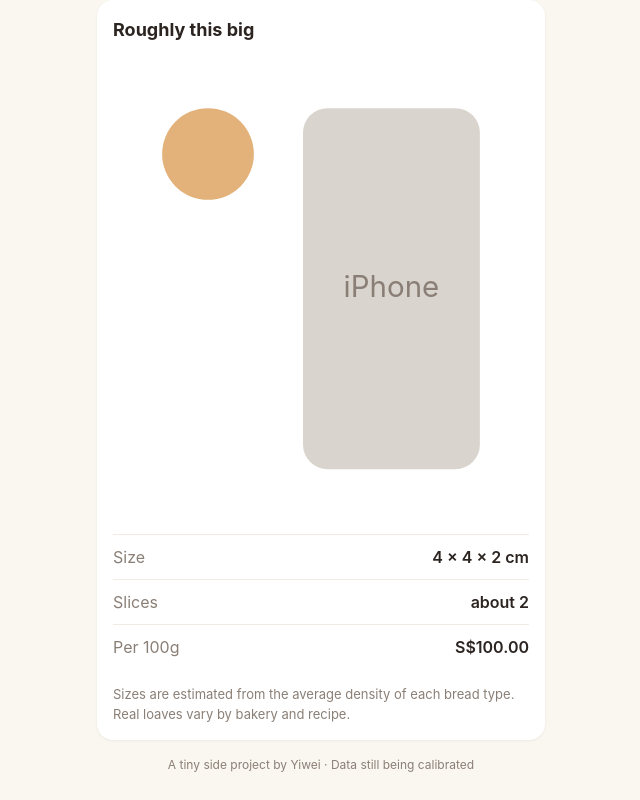
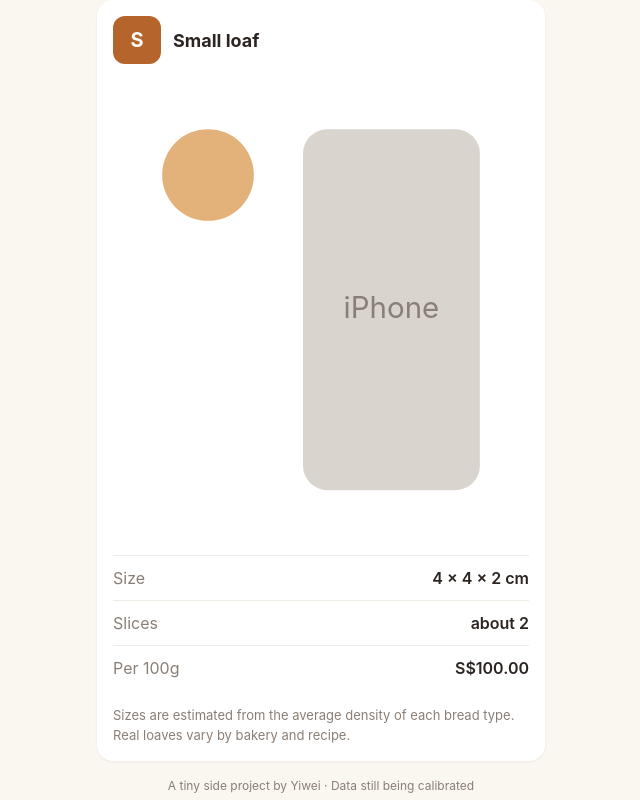
Before and after one commit to joycezhongg-learning/bread-size, a plain HTML site: page index.html in a window 1280 px wide. Both pictures are taken after typing "5", "5" into the empty fields and a click on the button "Show me the size". Shown: the part 516-1316 px from the top of the page, without its empty margins (319-959 px from the left). Drawn offline with Linux system fonts and the light colour scheme.

Commit message:
Show S/M/L/XL size badge in the result headline
Add sizeBand() to pick a sourdough's size category from its weight,
and show it as a badge + name in the result heading. Breads without
size bands keep the plain heading.

Co-Authored-By: Claude Opus 5.5 <noreply@anthropic.com>

```diff
--- a/app.js
+++ b/app.js
@@ -37,6 +37,15 @@ function estimate(bread, grams, price) {
   const slices = Math.max(1, Math.floor(size.length / SLICE_THICKNESS_CM));
   const pricePer100g = price > 0 ? (price / grams) * 100 : null;
   return { volume, size, slices, pricePer100g };
+}
+
+// Size category (S / M / L / XL) from the bread's sizeBands in data/breads.js.
+// Bands are ordered smallest → largest; take the first one the weight is under.
+// The last band has no "under", so it catches everything heavier.
+// Breads without sizeBands return null (no category shown).
+function sizeBand(bread, grams) {
+  if (!bread.sizeBands) return null;
+  return bread.sizeBands.find((band) => band.under === undefined || grams < band.under);
 }
 
 // ---------- 2. Drawing: top-down outline + reference object ----------
@@ -88,6 +97,14 @@ form.addEventListener("submit", (event) => {
 
   const r = estimate(bread, grams, price);
 
+  // Headline: badge + name for sourdough, plain heading for everything else
+  const band = sizeBand(bread, grams);
+  const badge = document.getElementById("size-badge");
+  badge.hidden = !band;
+  badge.textContent = band ? band.label : "";
+  document.getElementById("result-heading").textContent =
+    band ? `${band.name} loaf` : "Roughly this big";
+
   document.getElementById("visual").innerHTML = renderVisual(bread, r.size);
   document.getElementById("stat-size").textContent =
     `${fmt(r.size.length)} × ${fmt(r.size.width)} × ${fmt(r.size.height)} cm`;
--- a/index.html
+++ b/index.html
@@ -38,7 +38,11 @@
 
     <!-- 2. Result: hidden until the form is submitted -->
     <section id="result" class="card result" hidden>
-      <h2 class="result-title">Roughly this big</h2>
+      <!-- Headline: size category badge (sourdough only) + plain-language name. app.js fills both -->
+      <h2 class="result-title">
+        <span id="size-badge" class="size-badge" aria-hidden="true" hidden></span>
+        <span id="result-heading">Roughly this big</span>
+      </h2>
 
       <!-- Size visual: app.js draws an SVG of the loaf next to a reference object -->
       <div id="visual" class="visual" aria-live="polite"></div>
--- a/style.css
+++ b/style.css
@@ -68,7 +68,30 @@ input, select {
 }
 .btn:active { transform: scale(0.98); }
 
-.result-title { font-size: 1.125rem; margin: 0 0 var(--space); }
+.result-title {
+  display: flex;
+  align-items: center;
+  gap: 12px;
+  font-size: 1.125rem;
+  margin: 0 0 var(--space);
+}
+
+/* S / M / L / XL badge: the quickest answer, so it's the boldest thing on the card */
+.size-badge {
+  display: inline-flex;
+  align-items: center;
+  justify-content: center;
+  min-width: 48px;
+  height: 48px;
+  padding: 0 10px;
+  border-radius: 12px;
+  background: var(--accent);
+  color: #fff;
+  font-size: 1.25rem;
+  font-weight: 700;
+}
+/* display: inline-flex above would override the hidden attribute, so restore it */
+.size-badge[hidden] { display: none; }
 
 .visual svg { width: 100%; height: auto; display: block; margin-bottom: var(--space); }
 .visual .bread { fill: var(--bread); }
```
